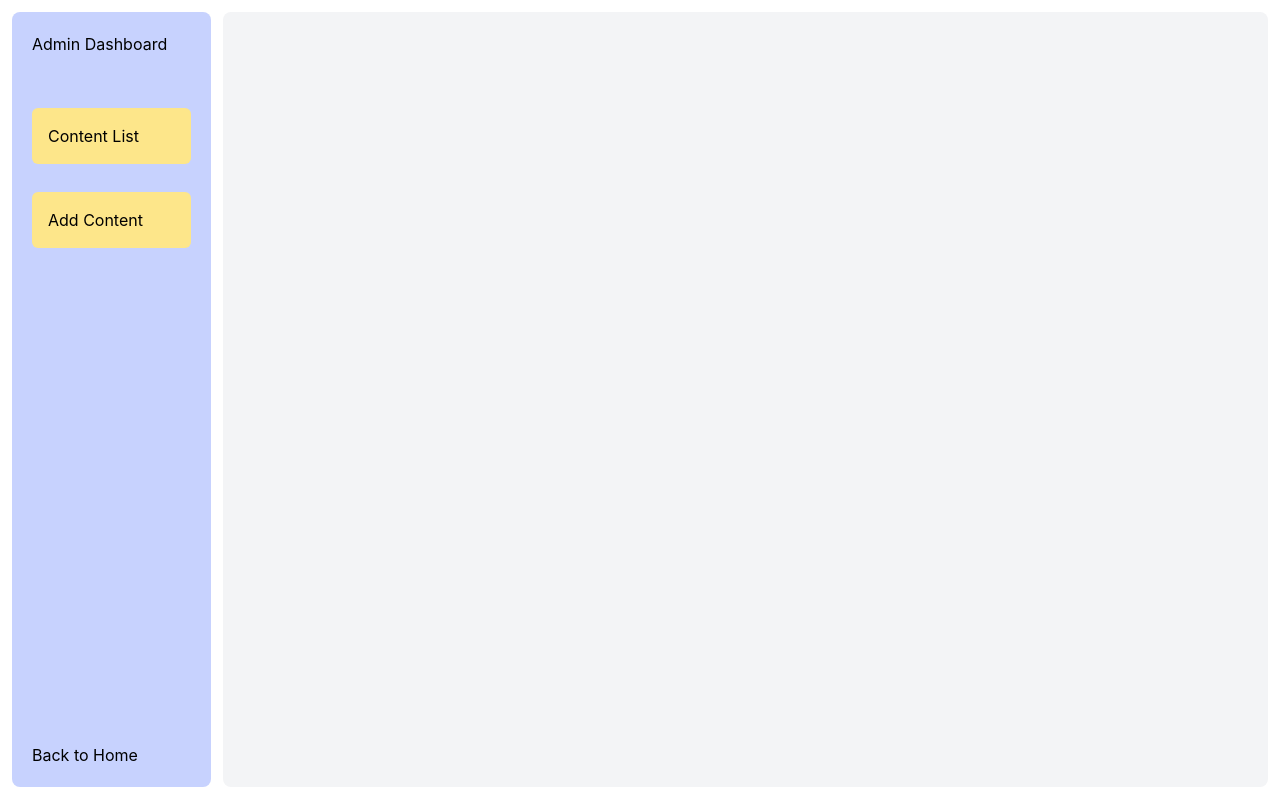
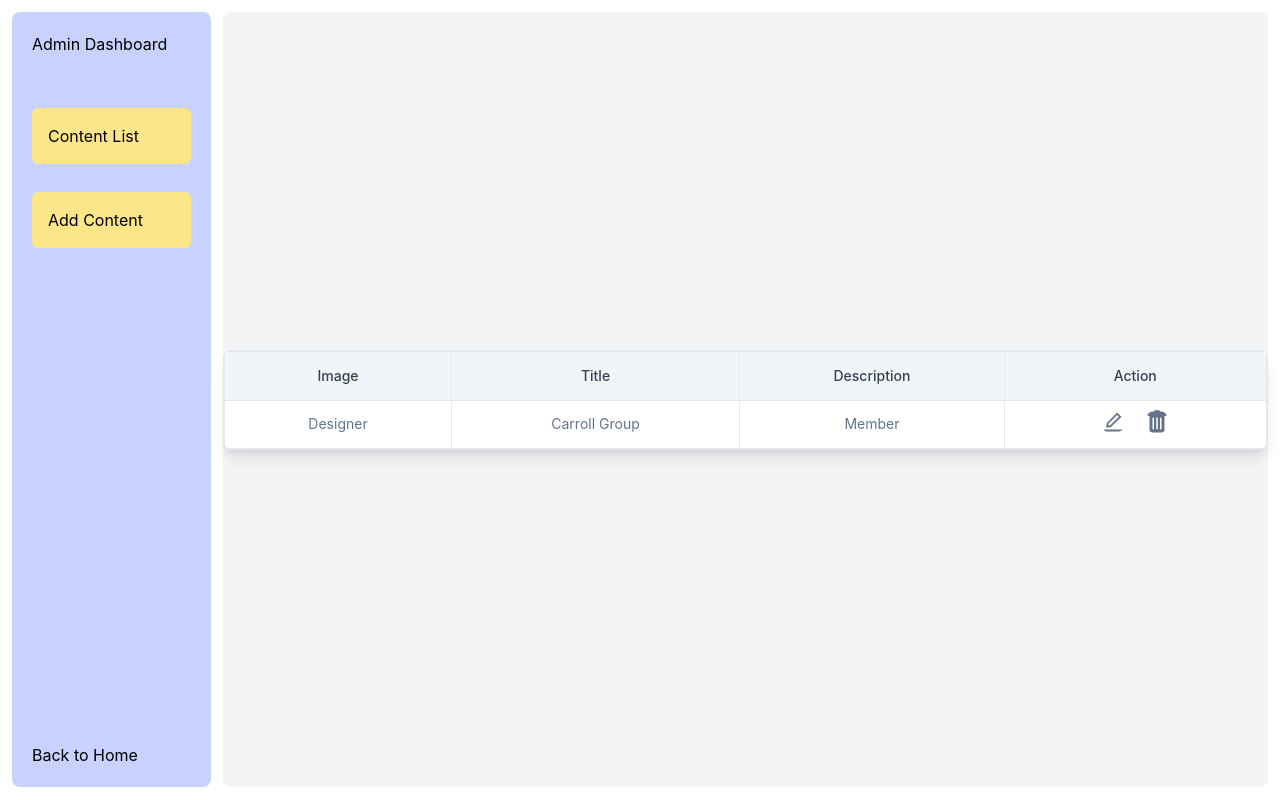
Before and after one commit to sajid1545/content-management-redux, a React (Create React App) app: page /dashboard in a window 1280 px wide. Built offline with nearby package versions, Linux system fonts and the light colour scheme.

Commit message:
redux setup done

```diff
--- a/package.json
+++ b/package.json
@@ -12,6 +12,7 @@
     "react": "^18.2.0",
     "react-dom": "^18.2.0",
     "react-hook-form": "^7.44.2",
+    "react-icons": "^4.9.0",
     "react-redux": "^8.0.7",
     "react-router-dom": "^6.11.2",
     "react-scripts": "5.0.1",
--- a/src/pages/Dashboard/AddContent/AddContent.jsx
+++ b/src/pages/Dashboard/AddContent/AddContent.jsx
@@ -1,14 +1,29 @@
-import React from 'react';
+import Autocomplete from '@mui/material/Autocomplete';
+import Chip from '@mui/material/Chip';
+import TextField from '@mui/material/TextField';
+import React, { useState } from 'react';
 import { useForm } from 'react-hook-form';
 
 const AddContent = () => {
 	const { register, handleSubmit } = useForm();
 
+	const [tags, setTags] = useState([]);
+
+	const submit = (data) => {
+		const contentData = {
+			title: data.title,
+			image: data.image,
+			description: data.description,
+			tags,
+		};
+		console.log(contentData);
+	};
+
 	return (
 		<div className="flex justify-center items-center h-full">
 			<form
-				className="shadow-lg p-10 rounded-md flex flex-wrap gap-3 max-w-5xl justify-between bg-white"
-				action="">
+				onSubmit={handleSubmit(submit)}
+				className="shadow-lg p-10 rounded-md flex flex-wrap gap-3 max-w-5xl justify-between bg-white">
 				<div className="flex flex-col w-full">
 					<label className="mb-2" htmlFor="title">
 						Title
@@ -22,7 +37,7 @@ const AddContent = () => {
 					<input type="text" name="image" id="image" {...register('image')} />
 				</div>
 
-				<div className="flex flex-wrap justify-between w-full">
+				{/* <div className="flex flex-wrap justify-between w-full">
 					<div className="flex flex-col w-full lg:w-[40%] ">
 						<label className="mb-2" htmlFor="contentTag1">
 							Content Tag 1
@@ -47,6 +62,30 @@ const AddContent = () => {
 							{...register('contentTag2')}
 						/>
 					</div>
+				</div> */}
+
+				<div className="w-full">
+					<label className="mb-2" htmlFor="tags">
+						Tags
+					</label>
+					<Autocomplete
+						multiple
+						onChange={(event, newValue) => {
+							setTags(newValue);
+						}}
+						id="tags-filled"
+						options={[]}
+						sx={{ mt: 2 }}
+						freeSolo
+						renderTags={(value, getTagProps) =>
+							value.map((option, index) => (
+								<Chip variant="outlined" label={option} {...getTagProps({ index })} />
+							))
+						}
+						renderInput={(params) => (
+							<TextField {...params} variant="outlined" label="Tags" placeholder="Tags" />
+						)}
+					/>
 				</div>
 
 				<div className="flex flex-col w-full">
@@ -60,6 +99,13 @@ const AddContent = () => {
 						rows="5"
 						{...register('description')}></textarea>
 				</div>
+				<div className="flex justify-between items-center w-full">
+					<button
+						className=" px-4 py-3 bg-indigo-500 rounded-md font-semibold text-white text-lg disabled:bg-gray-500"
+						type="submit">
+						Submit
+					</button>
+				</div>
 			</form>
 		</div>
 	);
--- /dev/null
+++ b/src/pages/Dashboard/ContentList/ContentList.jsx
@@ -0,0 +1,71 @@
+import React from 'react';
+import { AiOutlineEdit } from 'react-icons/ai';
+import { BsFillTrashFill } from 'react-icons/bs';
+import { Link } from 'react-router-dom';
+
+const ContentList = () => {
+	return (
+		<div className="flex flex-col justify-center items-center h-full w-full">
+			<div className="w-full max-w-7xl mx-auto rounded-lg  bg-white shadow-lg border border-gray-200">
+				<div className="w-full overflow-x-auto">
+					<table
+						className="w-full text-left border border-separate rounded border-slate-200"
+						cellspacing="0">
+						<tbody>
+							<tr className='text-center'>
+								<th
+									scope="col"
+									className="h-12 px-6 text-sm font-medium border-l first:border-l-0 stroke-slate-700 text-slate-700 bg-slate-100">
+									Image
+								</th>
+								<th
+									scope="col"
+									className="h-12 px-6 text-sm font-medium border-l first:border-l-0 stroke-slate-700 text-slate-700 bg-slate-100">
+									Title
+								</th>
+								<th
+									scope="col"
+									className="h-12 px-6 text-sm font-medium border-l first:border-l-0 stroke-slate-700 text-slate-700 bg-slate-100">
+									Description
+								</th>
+								<th
+									scope="col"
+									className="h-12 px-6 text-sm font-medium border-l first:border-l-0 stroke-slate-700 text-slate-700 bg-slate-100">
+									Action
+								</th>
+							</tr>
+							<tr className="odd:bg-slate-50 text-center">
+								<td className="h-12 px-6 text-sm transition duration-300 border-t border-l first:border-l-0 border-slate-200 stroke-slate-500 text-slate-500 ">
+									Designer
+								</td>
+								<td className="h-12 px-6 text-sm transition duration-300 border-t border-l first:border-l-0 border-slate-200 stroke-slate-500 text-slate-500 ">
+									Carroll Group
+								</td>
+								<td className="h-12 px-6 text-sm transition duration-300 border-t border-l first:border-l-0 border-slate-200 stroke-slate-500 text-slate-500 ">
+									Member
+								</td>
+								<td className="h-12 px-6 text-sm transition duration-300 border-t border-l first:border-l-0 border-slate-200 stroke-slate-500 text-slate-500 ">
+									<div class="flex justify-center gap-3 items-center">
+										<Link to={''}>
+											<button title="Edit">
+												<AiOutlineEdit className="w-8 h-8 hover:text-blue-600 rounded-full hover:bg-gray-100 p-1" />
+											</button>
+										</Link>
+										<Link to={''}>
+											<button title="Edit">
+												<BsFillTrashFill className="w-8 h-8 hover:text-red-600 rounded-full hover:bg-gray-100 p-1" />
+											</button>
+										</Link>
+									</div>
+								</td>
+							</tr>
+						</tbody>
+					</table>
+				</div>
+			</div>
+			{/*<!-- End Striped Table --> */}
+		</div>
+	);
+};
+
+export default ContentList;
--- /dev/null
+++ b/src/redux/actionTypes/actionTypes.js
@@ -0,0 +1,6 @@
+// content action types
+
+export const GET_CONTENT = 'GET_CONTENT';
+export const ADD_CONTENT = 'ADD_CONTENT';
+export const UPDATE_CONTENT = 'UPDATE_CONTENT';
+export const DELETE_CONTENT = 'DELETE_CONTENT';
--- a/src/redux/reducer/contentReducer.js
+++ b/src/redux/reducer/contentReducer.js
@@ -0,0 +1,10 @@
+const initialState = {
+	contents: [],
+	historyCart: [],
+};
+
+const contentReducer = (state = initialState, action) => {
+	return state;
+};
+
+export default contentReducer;
--- /dev/null
+++ b/src/redux/reducer/rootReducer.js
@@ -0,0 +1,8 @@
+const { combineReducers } = require('redux');
+const { default: contentReducer } = require('./contentReducer');
+
+const rootReducer = combineReducers({
+	content: contentReducer,
+});
+
+export default rootReducer;
--- a/src/redux/store/store.js
+++ b/src/redux/store/store.js
@@ -1,6 +1,8 @@
-// import { createStore } from "redux";
+import { applyMiddleware, legacy_createStore as createStore } from 'redux';
+import { composeWithDevTools } from 'redux-devtools-extension';
+import { thunk } from 'redux-thunk';
+import rootReducer from '../reducer/rootReducer';
 
-// const store = createStore();
+const store = createStore(rootReducer, composeWithDevTools(applyMiddleware(thunk)));
 
-
-// export default store;
+export default store;
```
Also changed, not shown: src/Routes/Routes/Routes.jsx (+9 -4 lines), src/redux/actions/contentActions.js (added), 1 other file (tests, documents, lock files or other folders).
